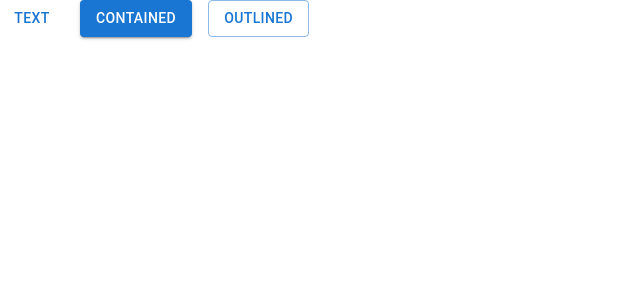
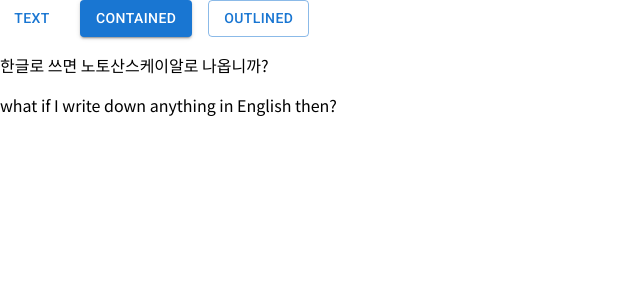
Before and after one commit to max4766/api_communication_test, a React (Create React App) app: page / in a window 1280 px wide. Shown: the top 300 px of the page, without its empty margins (0-640 px from the left). Built offline with nearby package versions, Linux system fonts and the light colour scheme.

Commit message:
*전체페이지 폰트 1. Noto Sans KR 적용, 2. Roboto 적용 / MUI는 Roboto 사용함

```diff
--- a/package.json
+++ b/package.json
@@ -5,6 +5,8 @@
   "dependencies": {
     "@emotion/react": "^11.11.1",
     "@emotion/styled": "^11.11.0",
+    "@fontsource/noto-sans-kr": "^5.0.5",
+    "@fontsource/roboto": "^5.0.5",
     "@mui/material": "^5.14.0",
     "@testing-library/jest-dom": "^5.16.5",
     "@testing-library/react": "^13.4.0",
--- a/src/components/BasicButtons.js
+++ b/src/components/BasicButtons.js
@@ -4,10 +4,14 @@ import Button from '@mui/material/Button';
 
 export default function BasicButtons() {
   return (
-    <Stack spacing={2} direction="row">
-      <Button variant="text">Text</Button>
-      <Button variant="contained">Contained</Button>
-      <Button variant="outlined">Outlined</Button>
-    </Stack>
+    <>
+      <Stack spacing={2} direction="row">
+        <Button variant="text">Text</Button>
+        <Button variant="contained">Contained</Button>
+        <Button variant="outlined">Outlined</Button>
+      </Stack>
+      <p>한글로 쓰면 노토산스케이알로 나옵니까?</p>
+      <p>what if I write down anything in English then?</p>
+    </>
   );
 }
--- a/src/index.css
+++ b/src/index.css
@@ -1,13 +1,7 @@
 body {
   margin: 0;
-  font-family: -apple-system, BlinkMacSystemFont, 'Segoe UI', 'Roboto', 'Oxygen',
-    'Ubuntu', 'Cantarell', 'Fira Sans', 'Droid Sans', 'Helvetica Neue',
-    sans-serif;
+  font-family: 'Noto Sans KR', 'Roboto', sans-serif;
+  font-weight: 400;
   -webkit-font-smoothing: antialiased;
   -moz-osx-font-smoothing: grayscale;
 }
-
-code {
-  font-family: source-code-pro, Menlo, Monaco, Consolas, 'Courier New',
-    monospace;
-}
```
Also changed, not shown: src/index.js (+12 -1 lines), src/components/input.js (added), 1 other file (tests, documents, lock files or other folders).
